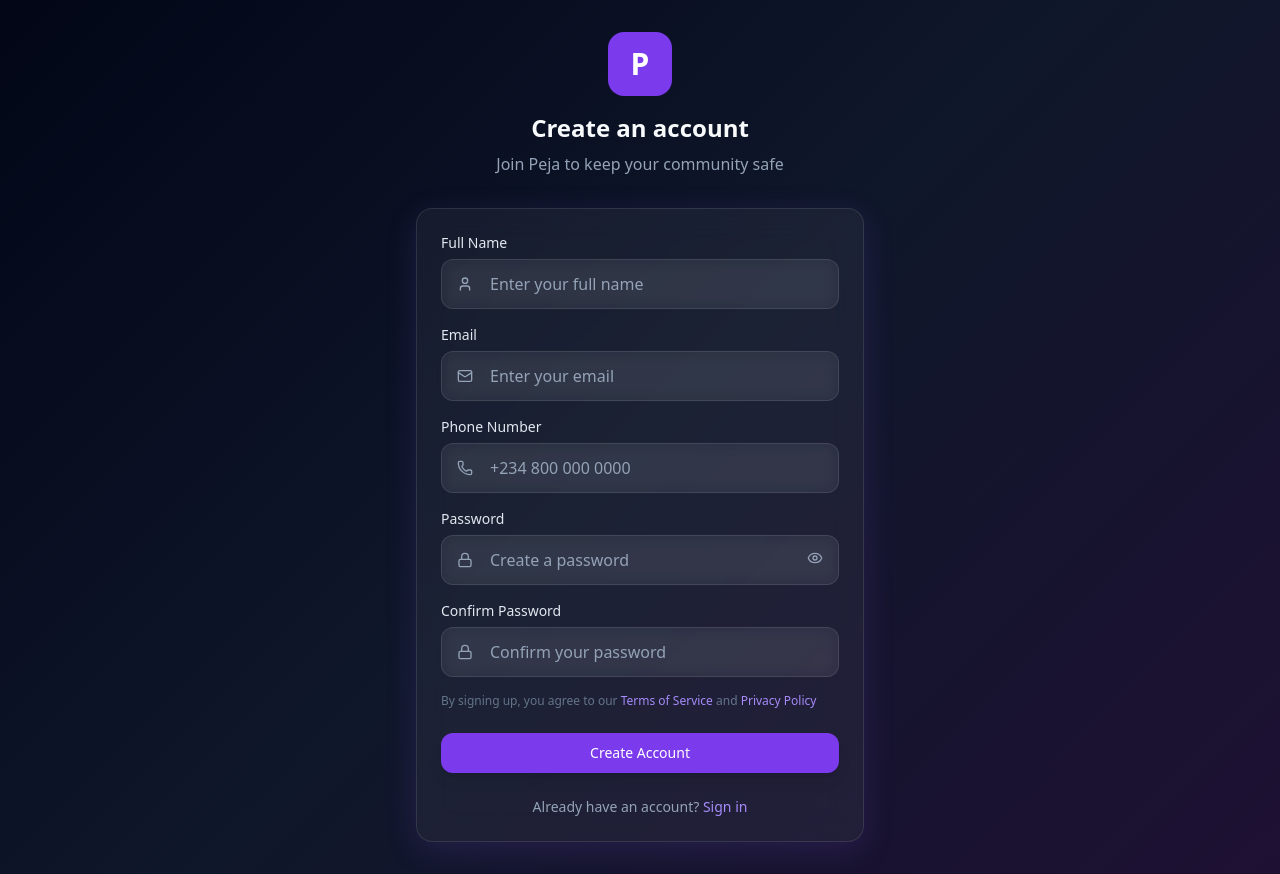
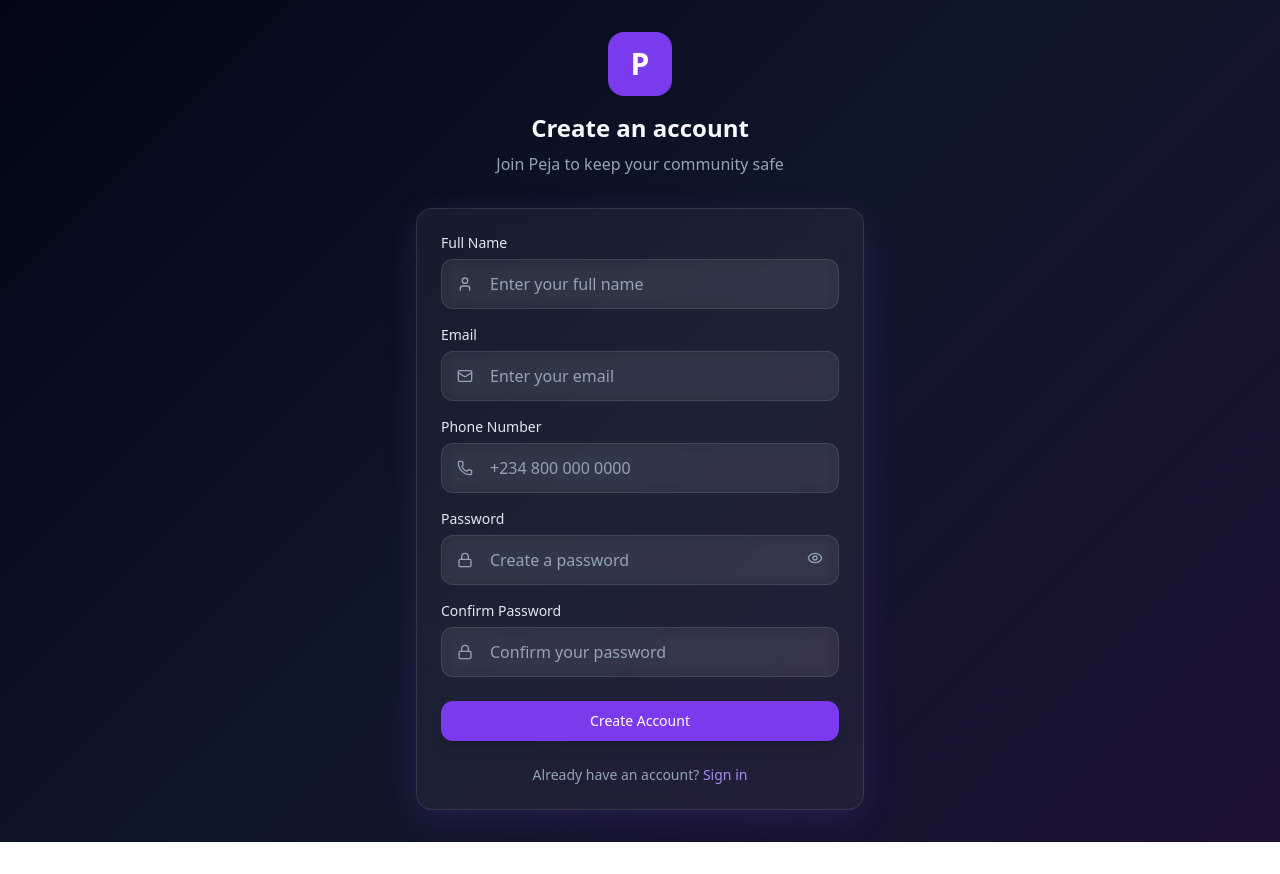
Before and after one commit to pejastudios-svg/peja, a Next.js app: page /signup in a window 1280 px wide. After the commit the page ends 842 px from the top, so only its background shows below. Built offline with nearby package versions, Linux system fonts and the light colour scheme; no server answers.

Commit message:
Fix signup to work without email confirmation

```diff
--- a/src/app/(auth)/signup/page.tsx
+++ b/src/app/(auth)/signup/page.tsx
@@ -53,6 +53,7 @@ export default function SignupPage() {
     }
 
     try {
+      // Sign up the user
       const { data: authData, error: signUpError } = await supabase.auth.signUp({
         email: formData.email,
         password: formData.password,
@@ -65,24 +66,34 @@ export default function SignupPage() {
       }
 
       if (authData.user) {
-        const { error: profileError } = await supabase.from("users").insert({
+        // Create user profile in database
+        await supabase.from("users").insert({
           id: authData.user.id,
           email: formData.email,
           phone: formData.phone,
           full_name: formData.fullName,
-          email_verified: false,
+          email_verified: true,
           phone_verified: false,
           status: "active",
           reputation_score: 0,
           is_guardian: false,
         });
 
-        if (profileError) {
-          console.error("Profile creation error:", profileError);
+        // Sign in immediately after signup
+        const { error: signInError } = await supabase.auth.signInWithPassword({
+          email: formData.email,
+          password: formData.password,
+        });
+
+        if (signInError) {
+          // If auto sign-in fails, go to login page
+          router.push("/login");
+          return;
         }
+
+        // Success - go to home page
+        router.push("/");
       }
-
-      router.push("/onboarding");
     } catch (err) {
       console.error("Signup error:", err);
       setError("An unexpected error occurred");
@@ -153,11 +164,7 @@ export default function SignupPage() {
                   onClick={() => setShowPassword(!showPassword)}
                   className="hover:text-dark-200"
                 >
-                  {showPassword ? (
-                    <EyeOff className="w-4 h-4" />
-                  ) : (
-                    <Eye className="w-4 h-4" />
-                  )}
+                  {showPassword ? <EyeOff className="w-4 h-4" /> : <Eye className="w-4 h-4" />}
                 </button>
               }
             />
@@ -173,17 +180,6 @@ export default function SignupPage() {
             />
           </div>
 
-          <p className="text-xs text-dark-500 mt-4">
-            By signing up, you agree to our{" "}
-            <Link href="/terms" className="text-primary-400 hover:underline">
-              Terms of Service
-            </Link>{" "}
-            and{" "}
-            <Link href="/privacy" className="text-primary-400 hover:underline">
-              Privacy Policy
-            </Link>
-          </p>
-
           <Button
             type="submit"
             variant="primary"
@@ -195,10 +191,7 @@ export default function SignupPage() {
 
           <p className="text-center text-dark-400 text-sm mt-6">
             Already have an account?{" "}
-            <Link
-              href="/login"
-              className="text-primary-400 hover:text-primary-300 font-medium"
-            >
+            <Link href="/login" className="text-primary-400 hover:text-primary-300 font-medium">
               Sign in
             </Link>
           </p>
```
